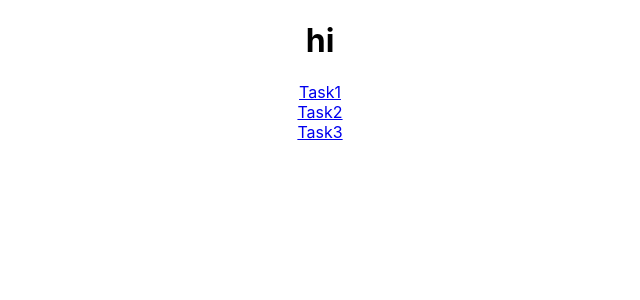
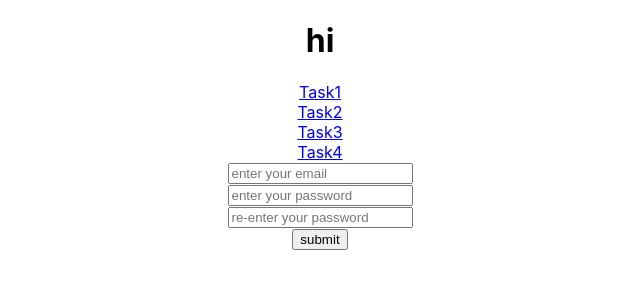
Before and after one commit to GSG-G9/AlaaShurrab-hooks, a React (Create React App) app in the folder task1/: page /task4 in a window 1280 px wide. Shown: the top 300 px of the page, without its empty margins (320-960 px from the left). Built offline with nearby package versions, Linux system fonts and the light colour scheme.

Commit message:
Task 4 an info logger but may need some refinemint

```diff
--- a/task1/src/App.js
+++ b/task1/src/App.js
@@ -3,7 +3,7 @@ import { Link, Route, Switch } from "react-router-dom";
 import Task1 from "./components/Task1";
 import Task2 from "./components/Task2";
 import Task3 from "./components/Task3";
-// import Task4 from "./components/Task4";
+import Task4 from "./components/Task4";
 
 function App() {
   return (
@@ -14,6 +14,8 @@ function App() {
       <Link to="/task2">Task2</Link>
       <br></br>
       <Link to="/task3">Task3</Link>
+      <br></br>
+      <Link to="/task4">Task4</Link>
       <Switch>
         <Route path="/task1">
           <Task1 />
@@ -24,7 +26,9 @@ function App() {
         <Route path="/task3">
           <Task3 />
         </Route>
-        {/* <Route path="/task4" component={Task4} /> */}
+        <Route path="/task4">
+          <Task4 />
+        </Route>
       </Switch>
     </div>
   );
--- a/task1/src/components/Task4.js
+++ b/task1/src/components/Task4.js
@@ -0,0 +1,51 @@
+import React, { useState } from "react";
+
+const Task4 = () => {
+  const [info, setInfo] = useState({});
+
+  const addInfo = (e) => {
+    const inputArr = e.target.parentNode.children;
+    if (inputArr[0].value.trim()) {
+      if (inputArr[2].value && inputArr[2].value === inputArr[4].value) {
+        setInfo({ email: inputArr[0].value, password: inputArr[2].value });
+      } else {
+        alert("password error");
+      }
+    } else {
+      alert("email is requierd");
+    }
+  };
+
+  const display = () => {
+    if (JSON.stringify(info) !== JSON.stringify({})) {
+      return (
+        <div>
+          <p>email:{info.email}</p>
+          <br></br>
+          <p>password:{info.password}</p>
+          <h1 onClick={removeInfo}>X</h1>
+        </div>
+      );
+    }
+  };
+
+  const removeInfo = () => {
+    setInfo({});
+  };
+
+  return (
+    <div>
+      <input type="email" placeholder="enter your email" />
+      <br></br>
+      <input type="password" placeholder="enter your password" />
+      <br></br>
+      <input type="password" placeholder="re-enter your password" />
+      <br></br>
+      <button onClick={addInfo}> submit</button>
+      <br></br>
+      {display()}
+    </div>
+  );
+};
+
+export default Task4;
```
Also changed, not shown: 1 other file (tests, documents, lock files or other folders).
